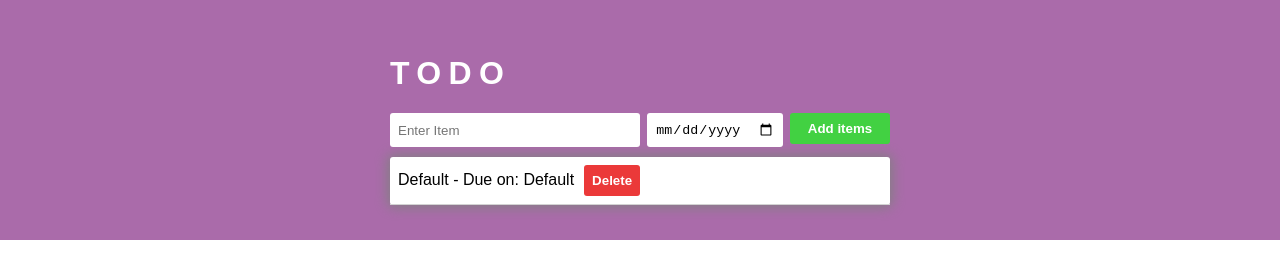
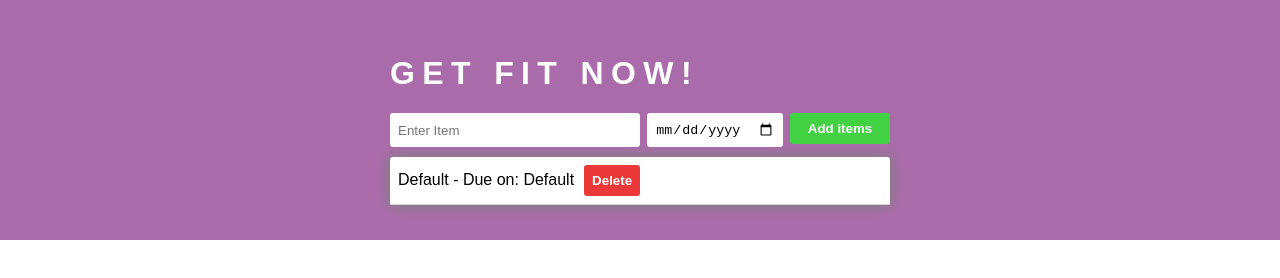
Before and after one commit to kwamekute/health_goals_tracker, a plain HTML site: page index.html in a window 1280 px wide. Drawn offline with Linux system fonts and the light colour scheme.

Commit message:
Rebranded the app

```diff
--- a/index.html
+++ b/index.html
@@ -5,14 +5,14 @@
     <meta charset="UTF-8">
     <meta http-equiv="X-UA-Compatible" content="IE=edge">
     <meta name="viewport" content="width=device-width, initial-scale=1.0">
-    <title>Todo App</title>
+    <title>Fitness Goal Tracker.</title>
     <link rel="stylesheet" href="style.css">
 </head>
 
 <body>
     <header>
         <div class="todo">
-            <h1>TODO</h1>
+            <h1>GET FIT NOW!</h1>
             <div class="search">
                 <input id="list-item" type="text" placeholder="Enter Item">
                 <input id="due-date" type="date" placeholder="due date">
```
